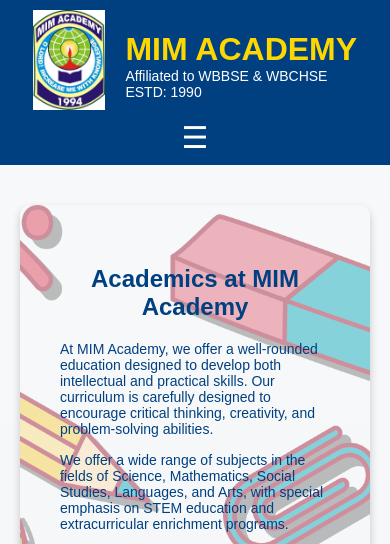
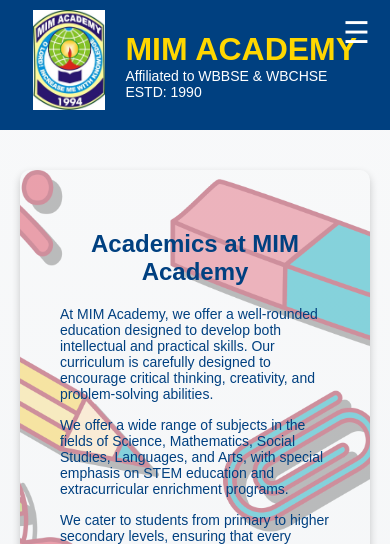
Before and after one commit to rakesh-baitha-git/school_website, a plain HTML site: page academics.html in a window 390 px wide. Shown: the top 544 px of the page. Drawn offline with nearby package versions, Linux system fonts and the light colour scheme.

Commit message:
Update academics.html

```diff
--- a/academics.html
+++ b/academics.html
@@ -94,7 +94,7 @@
             display: block;
         }
 
-        @media (max-width: 768px) {
+        /* @media (max-width: 768px) {
             .menu-toggle {
                 display: block;
             }
@@ -107,7 +107,34 @@
             .nav-links.mobile {
                 display: flex;
             }
+        } */
+
+
+        /* Modify the .menu-toggle style for mobile view */
+        @media (max-width: 768px) {
+            .menu-toggle {
+                display: block;
+                font-size: 30px;
+                color: white;
+                cursor: pointer;
+                position: absolute;
+                /* Position the hamburger menu absolutely */
+                top: 15px;
+                /* Adjust the distance from the top */
+                right: 20px;
+                /* Adjust the distance from the right */
+            }
+
+            .nav-links {
+                display: none;
+                flex-direction: column;
+            }
+
+            .nav-links.mobile {
+                display: flex;
+            }
         }
+
 
         /* Academics Section */
         .academics-section {
@@ -139,7 +166,8 @@
             font-size: 28px;
             margin-bottom: 20px;
             color: #004080;
-            text-align: center; /* Center the heading */
+            text-align: center;
+            /* Center the heading */
         }
 
         .academics-info {
@@ -327,9 +355,13 @@
         <div class="background-overlay"></div>
         <h2>Academics at MIM Academy</h2>
         <div class="academics-info">
-            <p>At MIM Academy, we offer a well-rounded education designed to develop both intellectual and practical skills. Our curriculum is carefully designed to encourage critical thinking, creativity, and problem-solving abilities.</p>
-            <p>We offer a wide range of subjects in the fields of Science, Mathematics, Social Studies, Languages, and Arts, with special emphasis on STEM education and extracurricular enrichment programs.</p>
-            <p>We cater to students from primary to higher secondary levels, ensuring that every student receives the best possible guidance to help them succeed academically and socially.</p>
+            <p>At MIM Academy, we offer a well-rounded education designed to develop both intellectual and practical
+                skills. Our curriculum is carefully designed to encourage critical thinking, creativity, and
+                problem-solving abilities.</p>
+            <p>We offer a wide range of subjects in the fields of Science, Mathematics, Social Studies, Languages, and
+                Arts, with special emphasis on STEM education and extracurricular enrichment programs.</p>
+            <p>We cater to students from primary to higher secondary levels, ensuring that every student receives the
+                best possible guidance to help them succeed academically and socially.</p>
         </div>
         <div class="academics-image">
             <img src="school-building.jpg" alt="School Image">
@@ -340,17 +372,24 @@
     <div class="curriculum-overview">
         <h3>Curriculum Overview</h3>
         <div class="curriculum-info">
-            <p>Our curriculum is designed to provide a balanced education that nurtures both academic and co-curricular development. We follow the guidelines set by the West Bengal Board of Secondary Education (WBBSE) and the West Bengal Council of Higher Secondary Education (WBCHSE).</p>
-            <p>From primary education through secondary and higher secondary levels, we focus on delivering a well-rounded learning experience that includes strong foundations in core subjects and enriching activities like sports, arts, and vocational training.</p>
+            <p>Our curriculum is designed to provide a balanced education that nurtures both academic and co-curricular
+                development. We follow the guidelines set by the West Bengal Board of Secondary Education (WBBSE) and
+                the West Bengal Council of Higher Secondary Education (WBCHSE).</p>
+            <p>From primary education through secondary and higher secondary levels, we focus on delivering a
+                well-rounded learning experience that includes strong foundations in core subjects and enriching
+                activities like sports, arts, and vocational training.</p>
         </div>
     </div>
 
     <!-- Grade Level Information Section -->
     <div class="grade-level-info">
         <h3>Grade Level Information</h3>
-        <p><strong>Primary School (Grades 1-5):</strong> Students in these grades focus on building fundamental knowledge in subjects like Mathematics, Science, Social Studies, and Languages.</p>
-        <p><strong>Secondary School (Grades 6-10):</strong> In these grades, we prepare students for the board exams while emphasizing in-depth subject knowledge and practical applications.</p>
-        <p><strong>Higher Secondary (Grades 11-12):</strong> Students at this level prepare for their higher education and career paths, with specializations in subjects like Science, Commerce, and Humanities.</p>
+        <p><strong>Primary School (Grades 1-5):</strong> Students in these grades focus on building fundamental
+            knowledge in subjects like Mathematics, Science, Social Studies, and Languages.</p>
+        <p><strong>Secondary School (Grades 6-10):</strong> In these grades, we prepare students for the board exams
+            while emphasizing in-depth subject knowledge and practical applications.</p>
+        <p><strong>Higher Secondary (Grades 11-12):</strong> Students at this level prepare for their higher education
+            and career paths, with specializations in subjects like Science, Commerce, and Humanities.</p>
     </div>
 
     <!-- Faculty Section -->
```
